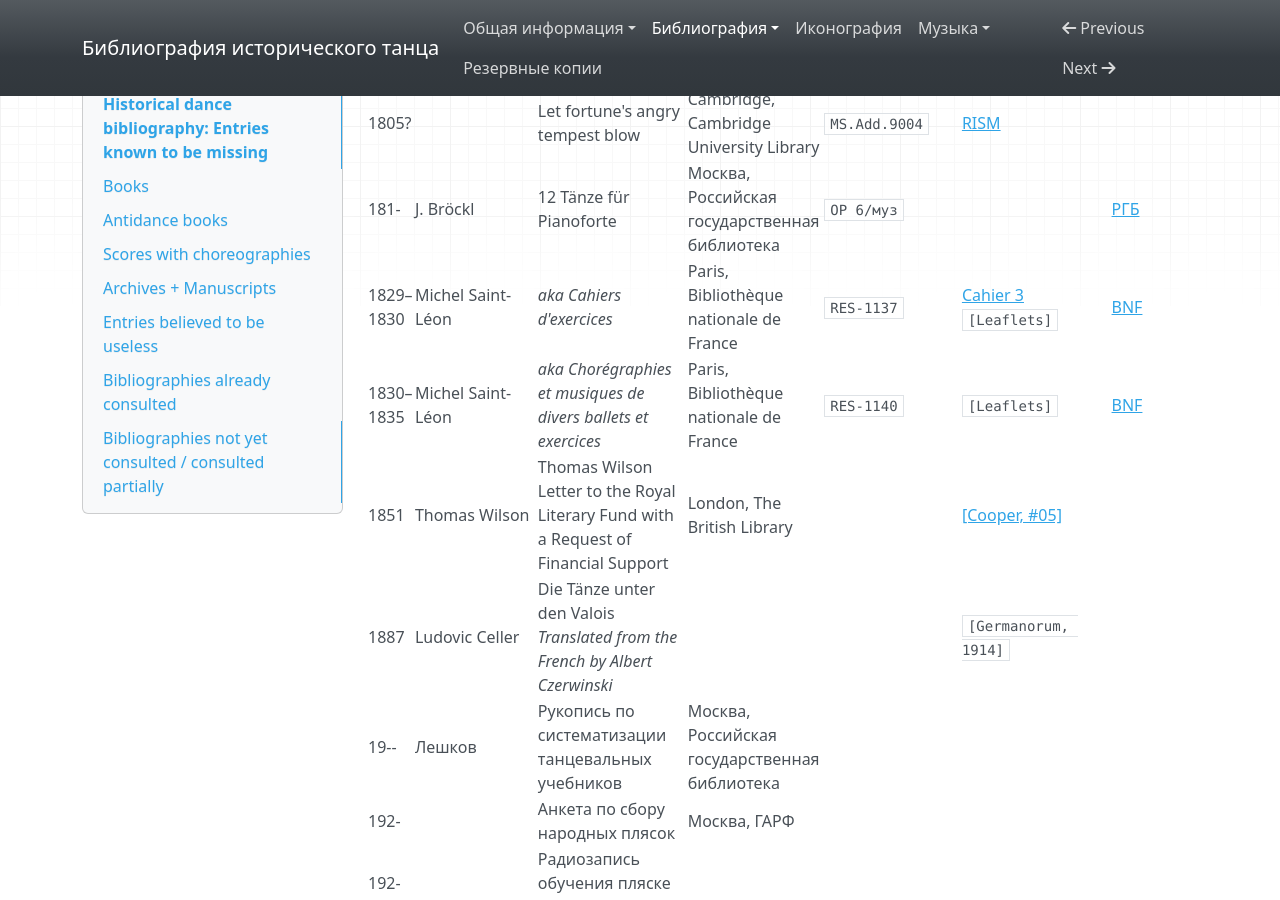
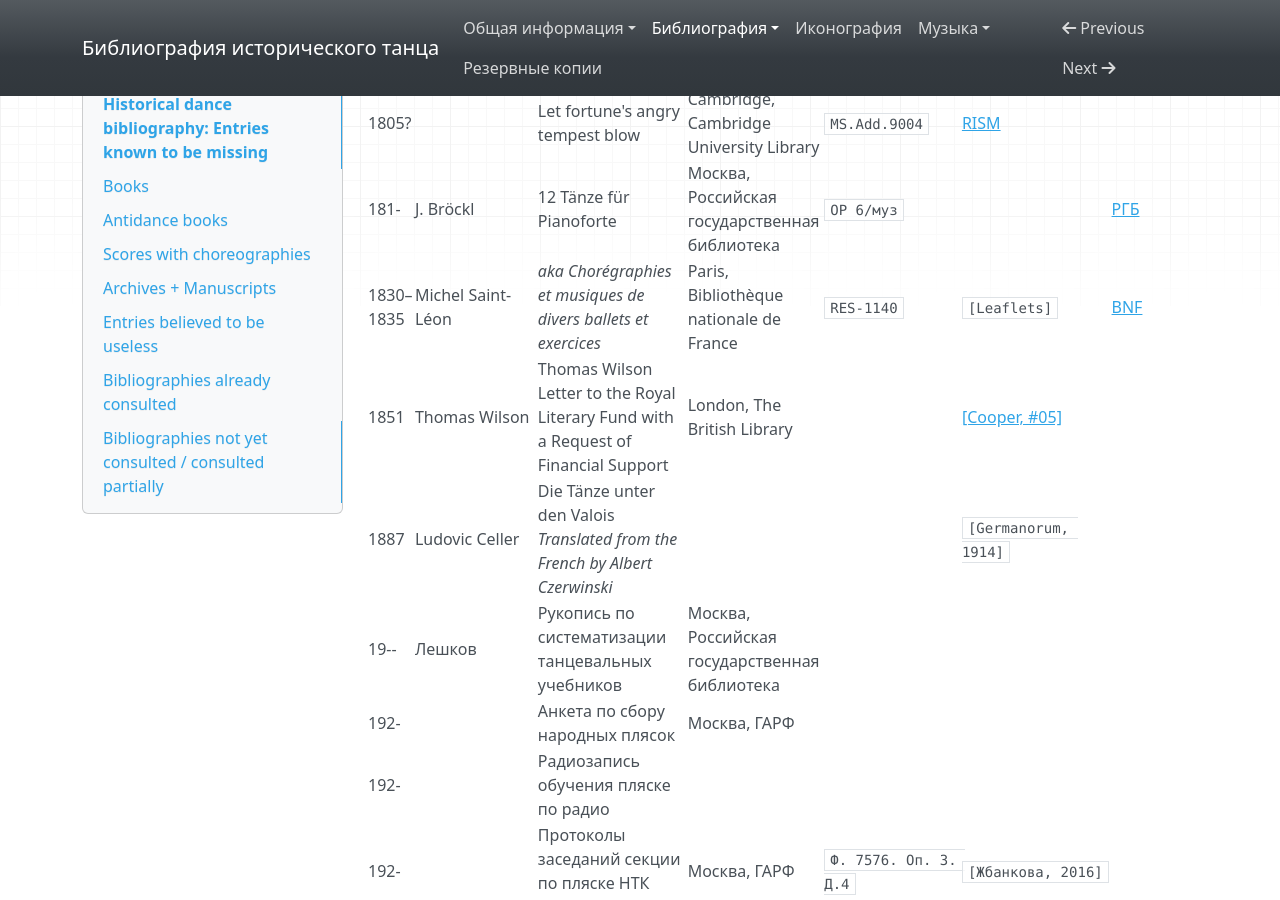
Before and after one commit to hda-technical/dancebooks, an MkDocs documentation site: the page built from docs/bibliography_missing.md, in a window 1280 px wide and 900 px high, scrolled down 66972 px. Built offline with MkDocs 1.6.1, drawn with Linux system fonts in a browser that asks for light colours; nearby versions of some CDN libraries.

```diff
--- a/docs/bibliography_missing.md
+++ b/docs/bibliography_missing.md
@@ -655,7 +655,6 @@
 | 1793 | Asa Willcox | Asa Willcox’s Book of Figures | Chicago, Newberry Library | `VAULT Case MS V 168 .971` | [Transcription in [Willcox, 1918]](https://bib.hda.org.ru/books/willcox_1918) | [Chicago, Newberry LIbrary](https://webvoyage.carli.illinois.edu/nby/cgi-bin/Pwebrecon.cgi?DB=local&v1=1&BBRecID=771635) |
 | 1805? | | Let fortune's angry tempest blow | Cambridge, Cambridge University Library | `MS.Add.9004` |[RISM](http://www.rism.org.uk/manuscripts/116377) | |
 | 181- | J. Bröckl | 12 Tänze für Pianoforte | Москва, Российская государственная библиотека | `ОР 6/муз` | | [РГБ](https://search.rsl.ru/ru/record/01004832331) |
-| 1829–1830 | Michel Saint-Léon | _aka Cahiers d'exercices_ | Paris, Bibliothèque nationale de France | `RES-1137` | [Cahier 3](https://bib.hda.org.ru/books/leon_1830_cahier3)<br/>`[Leaflets]` | [BNF](https://catalogue.bnf.fr/ark:/12148/cb44003243k) |
 | 1830–1835 | Michel Saint-Léon | _aka Chorégraphies et musiques de divers ballets et exercices_ | Paris, Bibliothèque nationale de France | `RES-1140` | `[Leaflets]` | [BNF](https://catalogue.bnf.fr/ark:/12148/cb43993796t) |
 | 1851 | Thomas Wilson | Thomas Wilson Letter to the Royal Literary Fund with a Request of Financial Support | London, The British Library | | [[Cooper, #05]](https://www.regencydances.org/paper005.php) |
 | 1887 | Ludovic Celler | Die Tänze unter den Valois<br/>_Translated from the French by Albert Czerwinski_ | | | `[Germanorum, 1914]` | |
```
